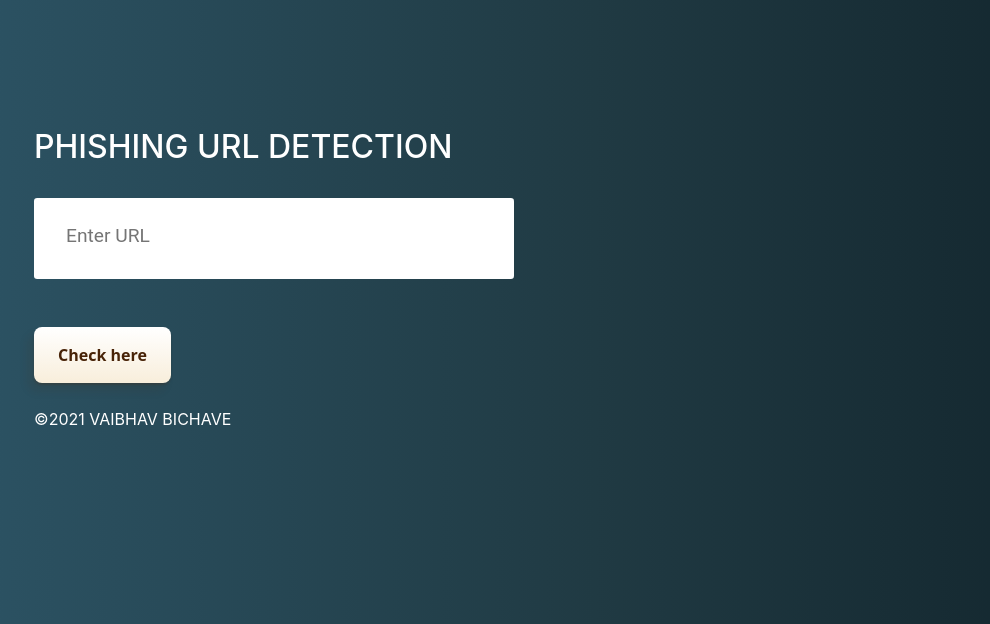
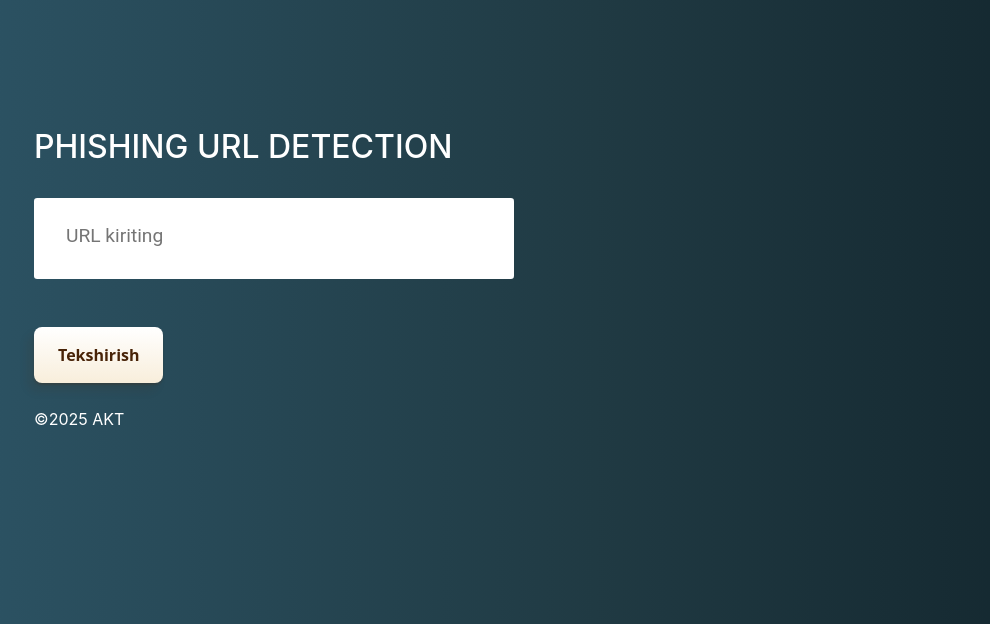
Before and after one commit to Husan-Muhiddinov/Phishing-URL-Detector, a Flask app: page / in a window 1280 px wide. Shown: the top 624 px of the page, without its empty margins (45-1035 px from the left). Run offline with Flask 2, Linux system fonts and the light colour scheme; parts of the project's set-up code (start-up, migrations or seed data) failed here and were passed over; some libraries are stand-ins or nearby versions.

Commit message:
URL Detector

```diff
--- a/app.py
+++ b/app.py
@@ -1,4 +1,4 @@
-#importing required libraries
+#zarur kutubxonalarni import qilish
 
 from flask import Flask, request, render_template
 import numpy as np
--- a/feature.py
+++ b/feature.py
@@ -77,7 +77,7 @@ class FeatureExtraction:
         self.features.append(self.StatsReport())
 
 
-     # 1.UsingIp
+     # 1.Ip dan foydalanish
     def UsingIp(self):
         try:
             ipaddress.ip_address(self.url)
@@ -112,7 +112,7 @@ class FeatureExtraction:
             return -1
         return 1
 
-    # 5.Redirecting//
+    # 5.Qayta yoʻnaltirilmoqda//
     def redirecting(self):
         if self.url.rfind('//')>6:
             return -1
--- a/templates/index.html
+++ b/templates/index.html
@@ -26,9 +26,9 @@
 
             <br>
             <form action="/" method ="post">
-                <input type="text" class="form__input" name ='url' id="url" placeholder="Enter URL" required="" />
+                <input type="text" class="form__input" name ='url' id="url" placeholder="URL kiriting" required="" />
                 <label for="url" class="form__label">URL</label>
-                <button class="button" role="button" >Check here</button>
+                <button class="button" role="button" >Tekshirish</button>
             </form>
 
     </div>
@@ -40,12 +40,12 @@
 
         <br>
         <h3 id="prediction"></h3>
-        <button class="button2" id="button2" role="button" onclick="window.open('{{url}}')" target="_blank" >Still want to Continue</button>
-        <button class="button1" id="button1" role="button"  onclick="window.open('{{url}}')" target="_blank">Continue</button>
+        <button class="button2" id="button2" role="button" onclick="window.open('{{url}}')" target="_blank" >Hali ham Davom etishni xohlayman</button>
+        <button class="button1" id="button1" role="button"  onclick="window.open('{{url}}')" target="_blank">Davom eting</button>
     </div>
 </div>
 <br>
-<p>©2021 VAIBHAV BICHAVE</p>
+<p>©2025 AKT</p>
 </div>
 
     <!-- JavaScript -->
@@ -69,12 +69,12 @@
             }
             let txtx = num.toString();
             if(x<=1 && x>=0.50){
-                var label = "Website is "+txtx +"% safe to use...";
+                var label = "Website dan "+txtx +"% foydalanish uchun xavfsiz ...";
                 document.getElementById("prediction").innerHTML = label;
                 document.getElementById("button1").style.display="block";
             }
             else if (0<=x && x<0.50){
-                var label = "Website is "+txtx +"% unsafe to use..."
+                var label = "Website dan "+txtx +"% foydalanish xavfli ..."
                 document.getElementById("prediction").innerHTML = label ;
                 document.getElementById("button2").style.display="block";
             }
```
Also changed, not shown: 1 other file.
